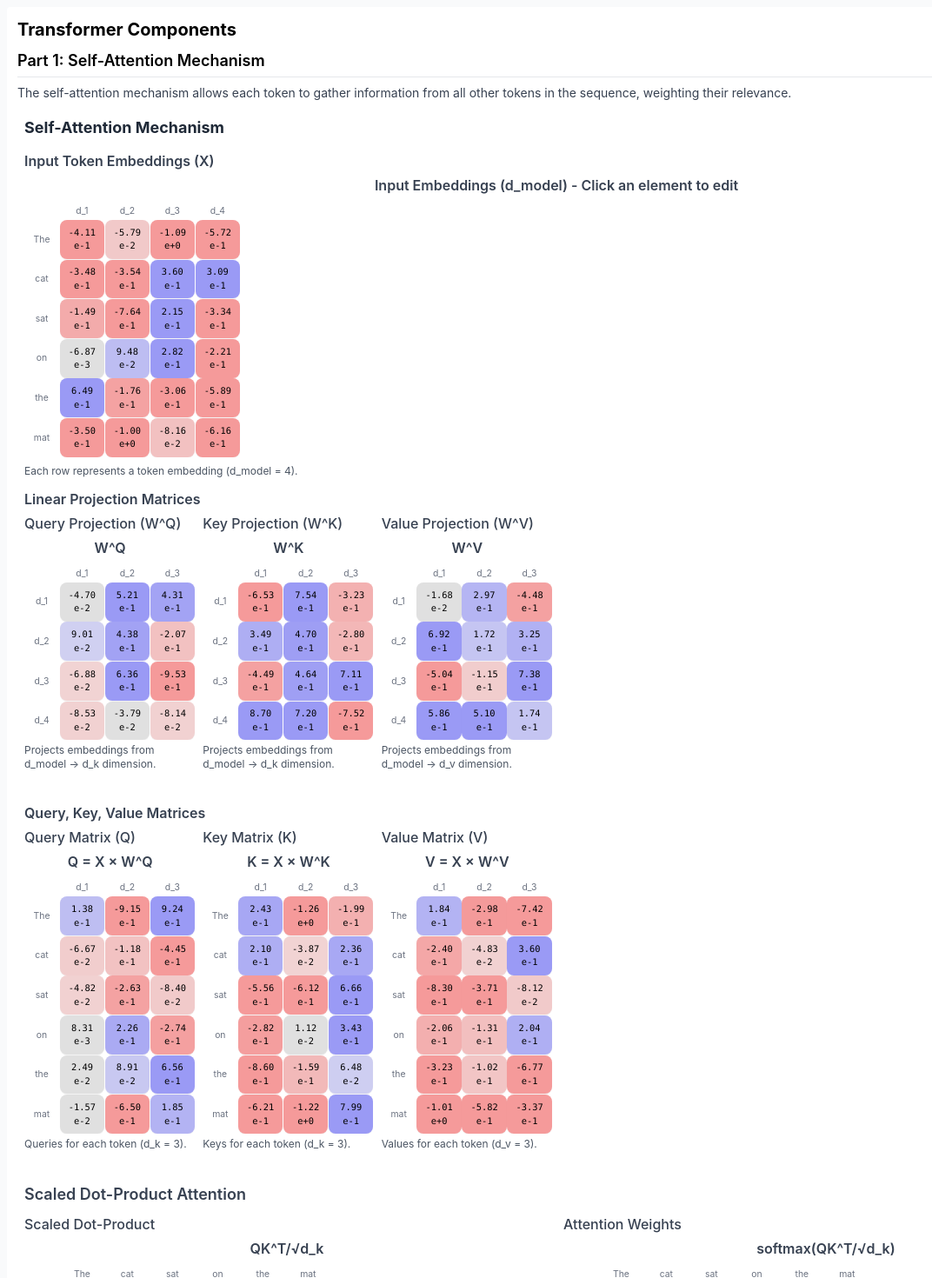
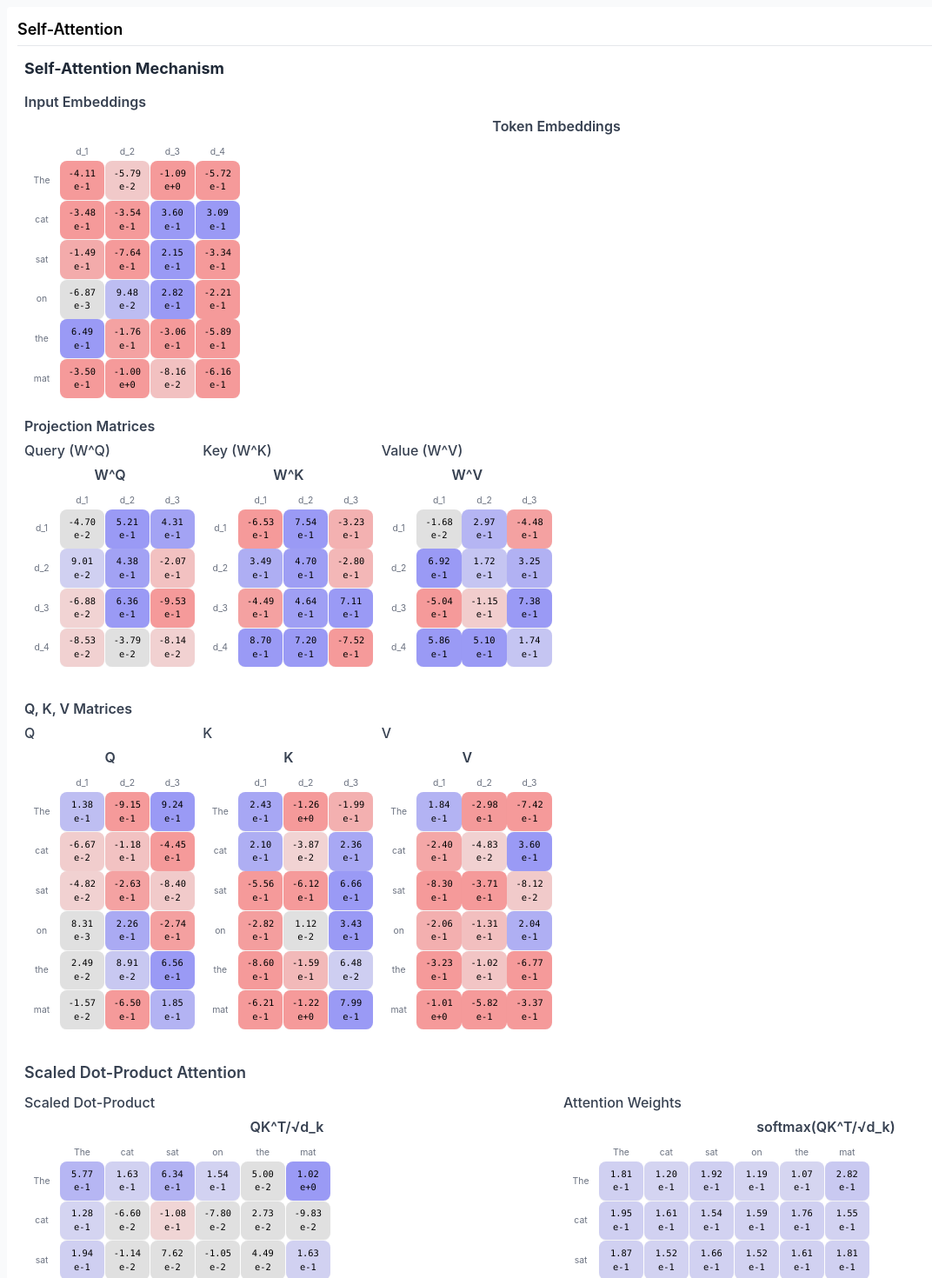
Before and after one commit to niembro64/transformer_visual, a React (Create React App) app: page / in a window 1280 px wide. Shown: the top 1470 px of the page at 87% size, without its empty margins (0-1072 px from the left). Built offline with nearby package versions, Linux system fonts and the light colour scheme.

Commit message:
before move

```diff
--- a/src/App.tsx
+++ b/src/App.tsx
@@ -88,16 +88,11 @@ function App() {
     <div className="min-h-screen bg-gray-50">
       <main className="w-full p-2">
         <div className="bg-white rounded p-3 mb-3">
-          <h2 className="text-xl font-bold mb-2">Transformer Components</h2>
 
           <div className="mb-4">
-            <h3 className="text-lg font-semibold mb-2 border-b pb-1">
-              Part 1: Self-Attention Mechanism
+            <h3 className="text-lg font-semibold mb-1 border-b pb-1">
+              Self-Attention
             </h3>
-            <p className="text-gray-700 mb-2 text-sm">
-              The self-attention mechanism allows each token to gather information from all other tokens
-              in the sequence, weighting their relevance.
-            </p>
 
             {/* Value Adjuster Slider */}
             {selectedElement !== null && selectedValue !== null && (
@@ -134,13 +129,9 @@ function App() {
           </div>
 
           <div className="mt-4">
-            <h3 className="text-lg font-semibold mb-2 border-b pb-1">
-              Part 2: Position-wise Feed-Forward Network
+            <h3 className="text-lg font-semibold mb-1 border-b pb-1">
+              Feed-Forward Network
             </h3>
-            <p className="text-gray-700 mb-2 text-sm">
-              After the attention mechanism, each token passes through a
-              feed-forward neural network applied independently to each position.
-            </p>
 
             {attentionContext.length > 0 ? (
               <FeedForward
@@ -163,18 +154,9 @@ function App() {
         </div>
 
         <div className="bg-white rounded p-2 text-sm">
-          <h2 className="text-base font-bold mb-1">About This Visualization</h2>
-          <p className="text-gray-700 mb-1">
-            This visualization demonstrates a transformer with simplified dimensions: {embeddingDim} (d_model),
-            {attentionHeadDim} (d_k/d_v), {mlpHiddenDim} (d_ff).
-          </p>
-          <div className="text-gray-700 mb-1 grid grid-cols-2">
-            <p>• Token Sequence: {tokenLabels.join(", ")}</p>
-            <p>• Pale blue: positive, Pale pink: negative, Light gray: near-zero</p>
-          </div>
+          <h2 className="text-base font-bold mb-1">Usage</h2>
           <p className="text-gray-700 text-xs">
-            Click any value in the embedding matrix to select it (shown with thick magenta border),
-            then use the slider to adjust. All downstream calculations update automatically.
+            Blue: positive, Pink: negative. Click a value to edit (magenta border).
           </p>
         </div>
       </main>
--- a/src/components/AttentionHead.tsx
+++ b/src/components/AttentionHead.tsx
@@ -101,10 +101,10 @@ const AttentionHead: React.FC<AttentionHeadProps> = ({
 
       {/* Input Embeddings */}
       <div>
-        <h3 className="text-base font-semibold mb-1 text-gray-700">Input Token Embeddings (X)</h3>
+        <h3 className="text-base font-semibold mb-1 text-gray-700">Input Embeddings</h3>
         <MatrixDisplay
           data={embeddings}
-          label="Input Embeddings (d_model) - Click an element to edit"
+          label="Token Embeddings"
           rowLabels={labels}
           columnLabels={modelDimLabels}
           maxAbsValue={0.2}
@@ -113,18 +113,15 @@ const AttentionHead: React.FC<AttentionHeadProps> = ({
           selectedElement={selectedElement}
           onElementClick={onElementClick}
         />
-        <p className="text-xs text-gray-600">
-          Each row represents a token embedding (d_model = {modelDim}).
-        </p>
       </div>
 
       {/* Learned Projection Matrices */}
       {showSteps && (
         <div className="mb-6">
-          <h3 className="text-base font-semibold mb-1 text-gray-700">Linear Projection Matrices</h3>
+          <h3 className="text-base font-semibold mb-1 text-gray-700">Projection Matrices</h3>
           <div className="grid grid-cols-1 md:grid-cols-3 lg:grid-cols-6 gap-2">
             <div>
-              <h4 className="text-base font-medium mb-1 text-gray-700">Query Projection (W^Q)</h4>
+              <h4 className="text-base font-medium mb-1 text-gray-700">Query (W^Q)</h4>
               <MatrixDisplay
                 data={weightQ}
                 label="W^Q"
@@ -133,12 +130,9 @@ const AttentionHead: React.FC<AttentionHeadProps> = ({
                 maxAbsValue={0.5}
                 cellSize="sm"
               />
-              <p className="text-xs text-gray-600 mt-1">
-                Projects embeddings from d_model → d_k dimension.
-              </p>
             </div>
             <div>
-              <h4 className="text-base font-medium mb-1 text-gray-700">Key Projection (W^K)</h4>
+              <h4 className="text-base font-medium mb-1 text-gray-700">Key (W^K)</h4>
               <MatrixDisplay
                 data={weightK}
                 label="W^K"
@@ -147,12 +141,9 @@ const AttentionHead: React.FC<AttentionHeadProps> = ({
                 maxAbsValue={0.5}
                 cellSize="sm"
               />
-              <p className="text-xs text-gray-600 mt-1">
-                Projects embeddings from d_model → d_k dimension.
-              </p>
             </div>
             <div>
-              <h4 className="text-base font-medium mb-1 text-gray-700">Value Projection (W^V)</h4>
+              <h4 className="text-base font-medium mb-1 text-gray-700">Value (W^V)</h4>
               <MatrixDisplay
                 data={weightV}
                 label="W^V"
@@ -161,9 +152,6 @@ const AttentionHead: React.FC<AttentionHeadProps> = ({
                 maxAbsValue={0.5}
                 cellSize="sm"
               />
-              <p className="text-xs text-gray-600 mt-1">
-                Projects embeddings from d_model → d_v dimension.
-              </p>
             </div>
           </div>
         </div>
@@ -172,49 +160,40 @@ const AttentionHead: React.FC<AttentionHeadProps> = ({
       {/* Query, Key, Value Matrices */}
       {showSteps && (
         <div>
-          <h3 className="text-base font-semibold mb-1 text-gray-700">Query, Key, Value Matrices</h3>
+          <h3 className="text-base font-semibold mb-1 text-gray-700">Q, K, V Matrices</h3>
           <div className="grid grid-cols-1 md:grid-cols-3 lg:grid-cols-6 gap-2">
             <div>
-              <h4 className="text-base font-medium mb-1 text-gray-700">Query Matrix (Q)</h4>
+              <h4 className="text-base font-medium mb-1 text-gray-700">Q</h4>
               <MatrixDisplay
                 data={Q}
-                label="Q = X × W^Q"
+                label="Q"
                 rowLabels={labels}
                 columnLabels={headDimLabels}
                 maxAbsValue={0.3}
                 cellSize="sm"
               />
-              <p className="text-xs text-gray-600 mt-1">
-                Queries for each token (d_k = {headDim}).
-              </p>
             </div>
             <div>
-              <h4 className="text-base font-medium mb-1 text-gray-700">Key Matrix (K)</h4>
+              <h4 className="text-base font-medium mb-1 text-gray-700">K</h4>
               <MatrixDisplay
                 data={K}
-                label="K = X × W^K"
+                label="K"
                 rowLabels={labels}
                 columnLabels={headDimLabels}
                 maxAbsValue={0.3}
                 cellSize="sm"
               />
-              <p className="text-xs text-gray-600 mt-1">
-                Keys for each token (d_k = {headDim}).
-              </p>
             </div>
             <div>
-              <h4 className="text-base font-medium mb-1 text-gray-700">Value Matrix (V)</h4>
+              <h4 className="text-base font-medium mb-1 text-gray-700">V</h4>
               <MatrixDisplay
                 data={V}
-                label="V = X × W^V"
+                label="V"
                 rowLabels={labels}
                 columnLabels={headDimLabels}
                 maxAbsValue={0.3}
                 cellSize="sm"
               />
-              <p className="text-xs text-gray-600 mt-1">
-                Values for each token (d_v = {headDim}).
-              </p>
             </div>
           </div>
         </div>
--- a/src/components/FeedForward.tsx
+++ b/src/components/FeedForward.tsx
@@ -76,14 +76,14 @@ const FeedForward: React.FC<FeedForwardProps> = ({
 
   return (
     <div className="flex flex-col gap-3 p-2 bg-white rounded">
-      <h2 className="text-lg font-bold text-gray-800">Position-wise Feed-Forward Network</h2>
+      <h2 className="text-lg font-bold text-gray-800">Feed-Forward Network</h2>
 
       {/* Input from Attention Layer */}
       <div>
-        <h3 className="text-base font-semibold mb-1 text-gray-700">Input from Multi-Head Attention</h3>
+        <h3 className="text-base font-semibold mb-1 text-gray-700">Attention Output</h3>
         <MatrixDisplay
           data={inputs}
-          label="Attention Output (d_model)"
+          label="Attention Output"
           rowLabels={labels}
           columnLabels={modelDimLabels}
           maxAbsValue={0.2}
@@ -200,19 +200,9 @@ const FeedForward: React.FC<FeedForwardProps> = ({
           columnLabels={modelDimLabels}
           maxAbsValue={0.2}
         />
-        <p className="text-xs text-gray-600">
-          Each token has been independently transformed through a two-layer neural network (d_model = {d_model}).
-        </p>
       </div>
 
       {/* Architectural Explanation */}
-      <div className="mt-2 p-1 bg-gray-50 rounded border border-gray-200">
-        <p className="text-xs text-gray-600">
-          "Each layer contains a fully connected feed-forward network, applied to each position separately
-          and identically. This consists of two linear transformations with a ReLU activation in between."
-          <span className="italic text-2xs">— Vaswani et al., 2017</span>
-        </p>
-      </div>
     </div>
   );
 };
```
